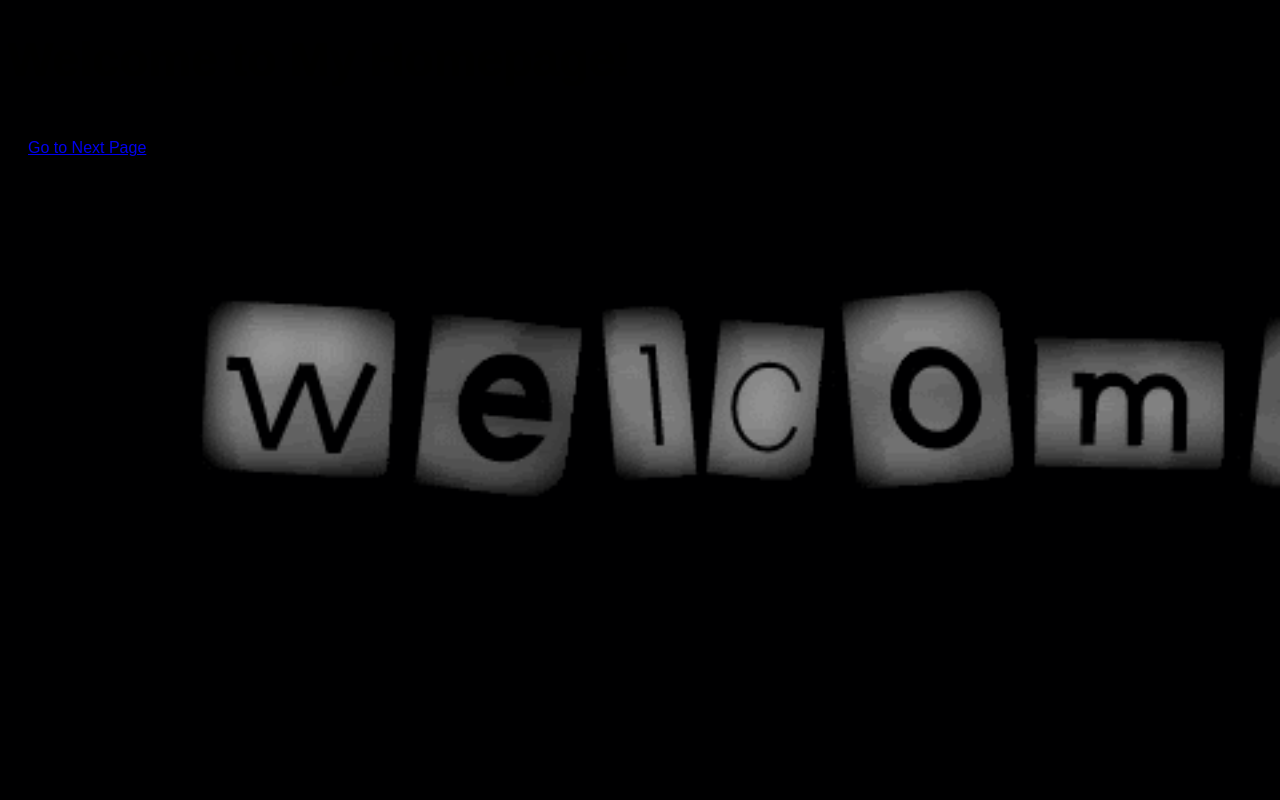
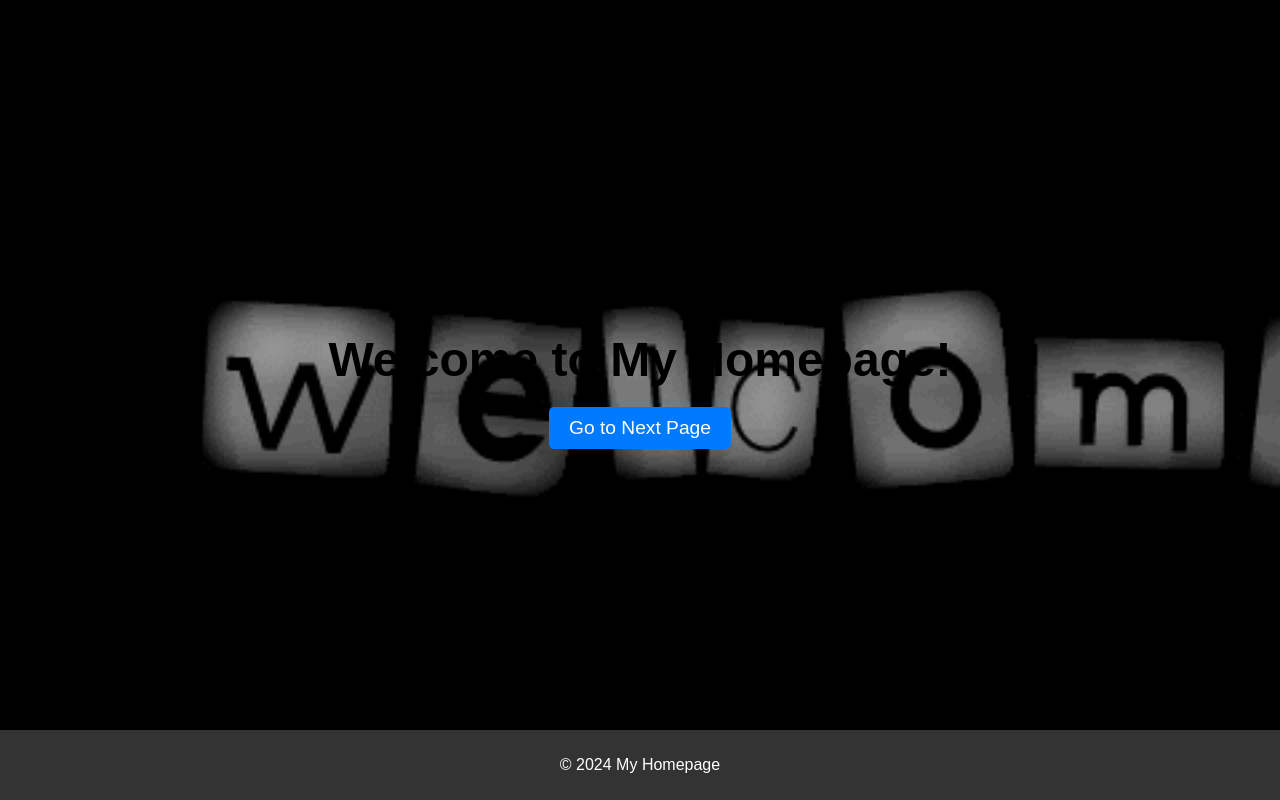
Before and after one commit to Llanita19/Pre-Final, a plain HTML site: page home.html in a window 1280 px wide. Drawn offline with Linux system fonts and the light colour scheme.

Commit message:
Update home.html

```diff
--- a/home.html
+++ b/home.html
@@ -6,34 +6,53 @@
     <title>My Homepage</title>
     <style>
         body {
-            background-image: url("welcome.gif");
+            background-image: url("welcome.gif"); /* Make sure the image is uploaded in your GitHub repo */
             background-size: cover;
             background-attachment: fixed;
             font-family: Arial, sans-serif;
-            align-items: center;
+            margin: 0;
+            padding: 0;
+            display: flex;
+            flex-direction: column;
             justify-content: center;
-
+            height: 100vh;
+            text-align: center;
         }
         h1 {
             font-size: 3em;
+            margin: 0;
         }
         main {
             padding: 20px;
+        }
+        .btn {
+            display: inline-block;
+            padding: 10px 20px;
+            background-color: #007bff;
+            color: white;
+            text-decoration: none;
+            border-radius: 5px;
+            font-size: 1.2em;
+            transition: background-color 0.3s ease;
+        }
+        .btn:hover {
+            background-color: #0056b3;
         }
         footer {
             background-color: #333;
             color: white;
             padding: 10px 0;
             position: fixed;
-            width: 50%;
+            width: 100%;
             bottom: 0;
+            text-align: center;
         }
     </style>
 </head>
 <body>
 
 <header>
-   </center> <h1>Welcome to My Homepage!</h1></center>
+    <h1>Welcome to My Homepage!</h1>
 </header>
 
 <main>
@@ -41,5 +60,9 @@
     <a href="nextpage.html" class="btn">Go to Next Page</a>
 </main>
 
+<footer>
+    <p>&copy; 2024 My Homepage</p>
+</footer>
+
 </body>
 </html>
```
